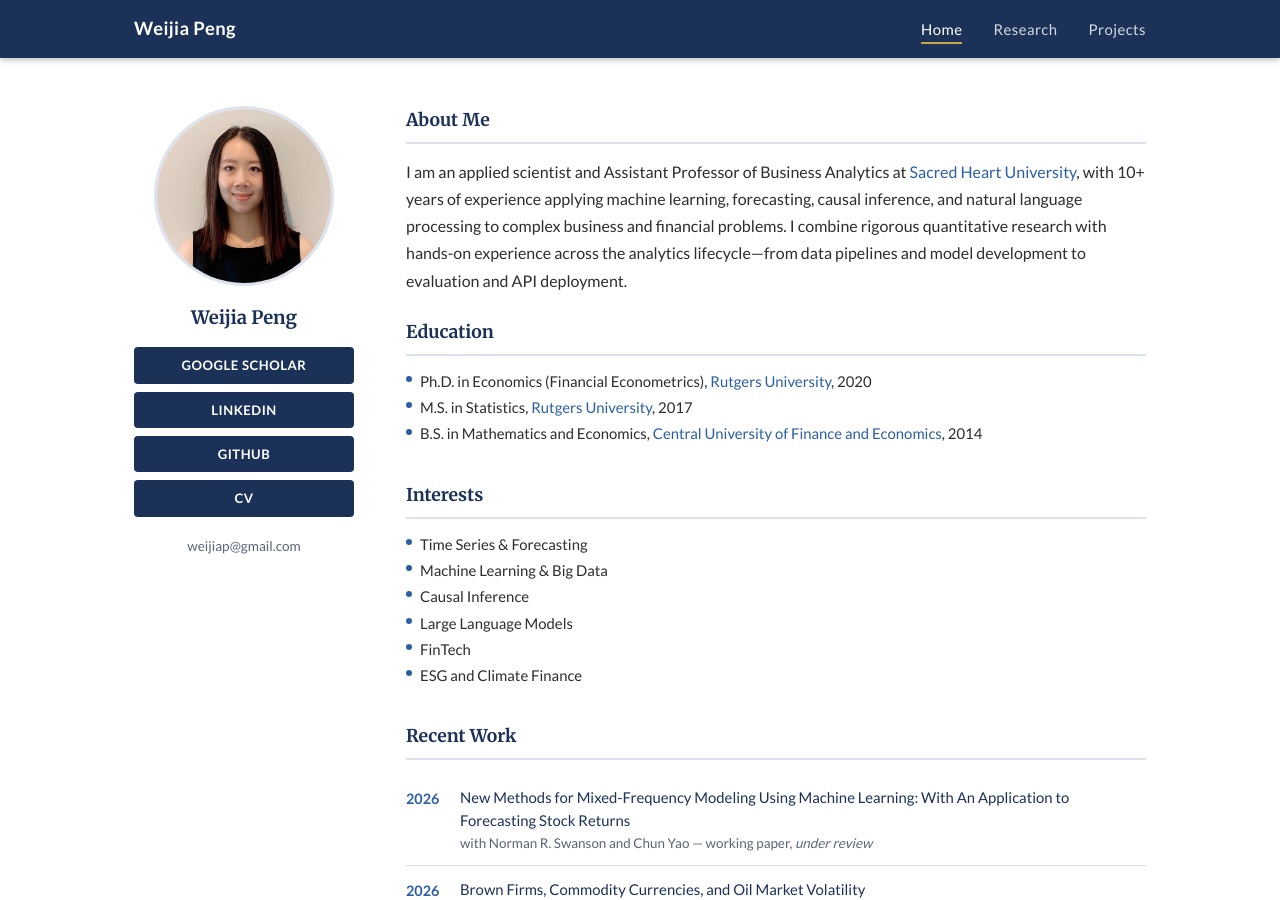
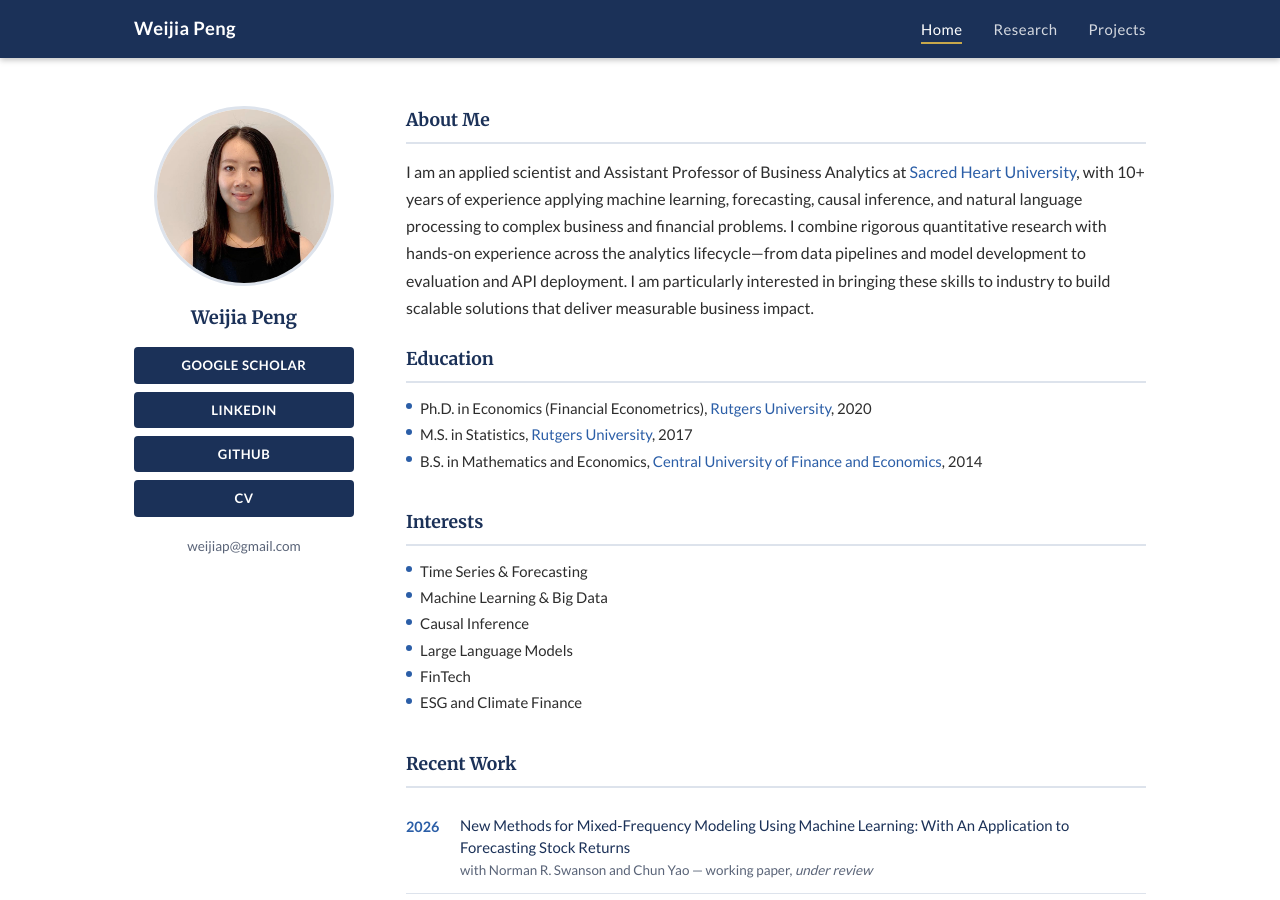
Before and after one commit to weijiap/weijiap.github.io, a Jekyll site: the page built from index.html, in a window 1280 px wide and 900 px high. Built offline with Jekyll 4.4.1, drawn with Linux system fonts in a browser that asks for light colours.

Commit message:
Add industry interest sentence to intro
Co-Authored-By: Claude Sonnet 4.6 <noreply@anthropic.com>

```diff
--- a/index.html
+++ b/index.html
@@ -40,7 +40,7 @@ title: Home
     <section class="bio-section">
       <h2>About Me</h2>
       <p>
-        I am an applied scientist and Assistant Professor of Business Analytics at <a href="https://www.sacredheart.edu/" target="_blank" rel="noopener">Sacred Heart University</a>, with 10+ years of experience applying machine learning, forecasting, causal inference, and natural language processing to complex business and financial problems. I combine rigorous quantitative research with hands-on experience across the analytics lifecycle&mdash;from data pipelines and model development to evaluation and API deployment.
+        I am an applied scientist and Assistant Professor of Business Analytics at <a href="https://www.sacredheart.edu/" target="_blank" rel="noopener">Sacred Heart University</a>, with 10+ years of experience applying machine learning, forecasting, causal inference, and natural language processing to complex business and financial problems. I combine rigorous quantitative research with hands-on experience across the analytics lifecycle&mdash;from data pipelines and model development to evaluation and API deployment. I am particularly interested in bringing these skills to industry to build scalable solutions that deliver measurable business impact.
       </p>
     </section>
 
```
